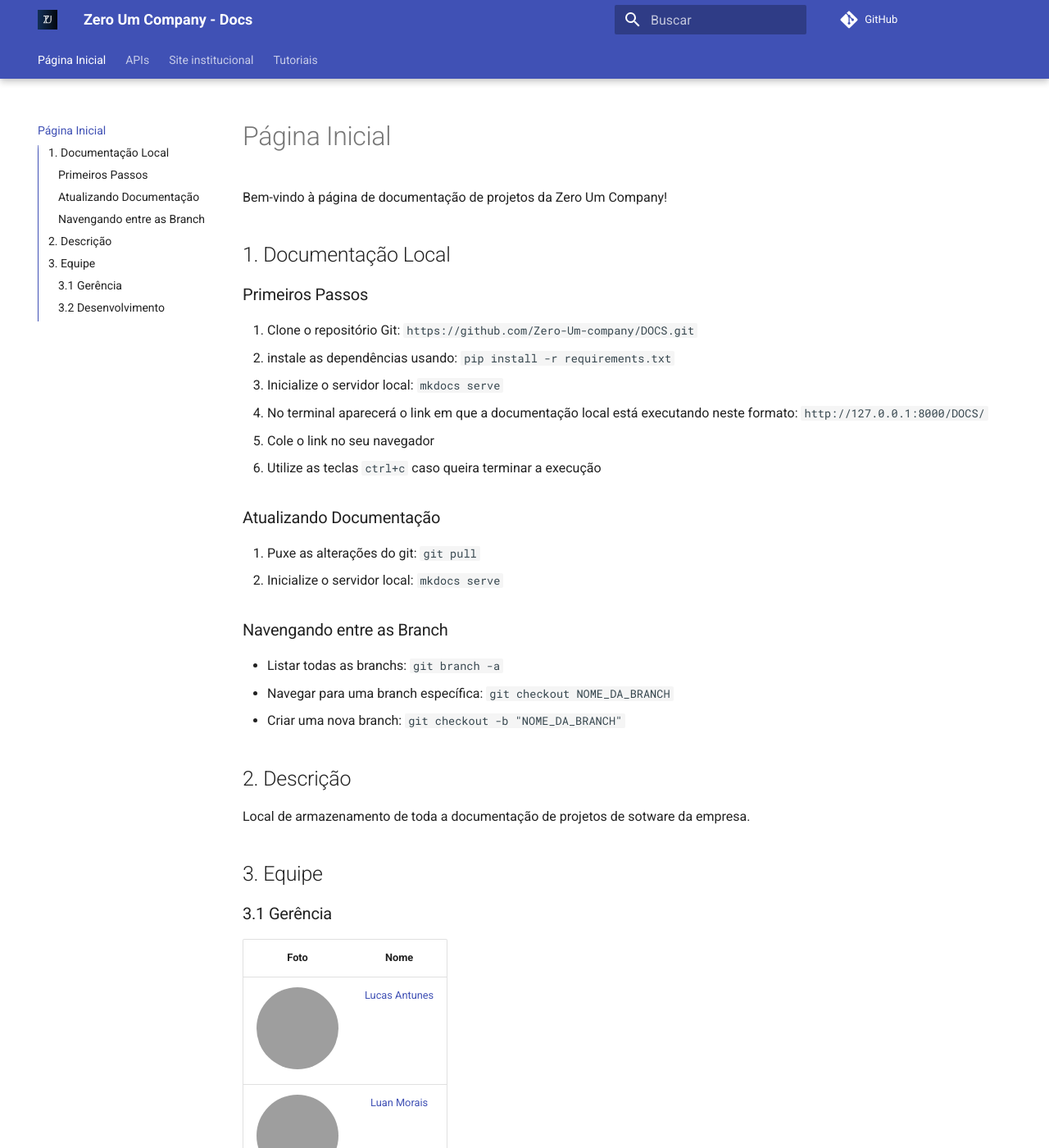
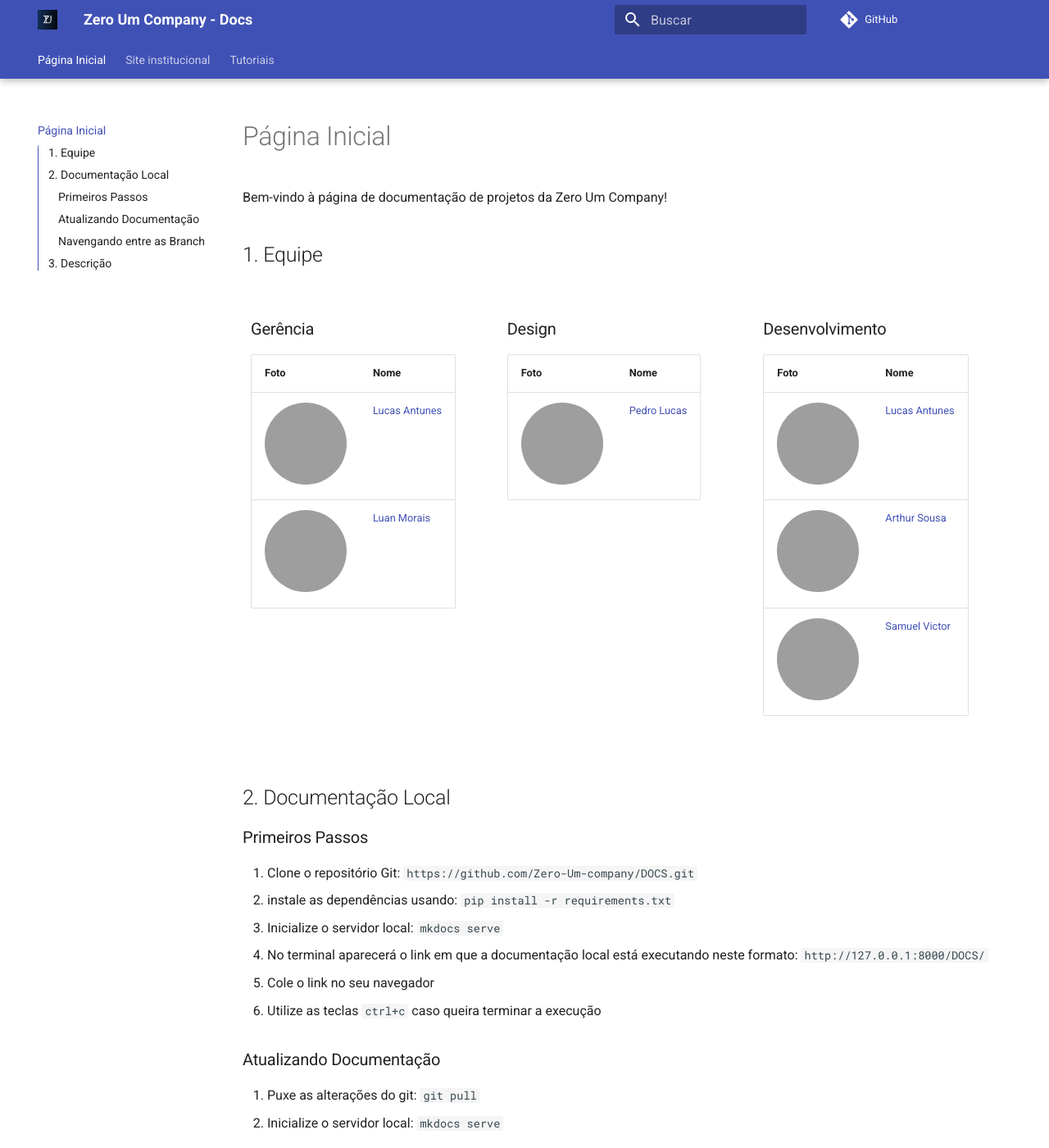
Before and after one commit to Zero-Um-company/DOCS, an MkDocs documentation site: the page built from docs/index.md, in a window 1280 px wide and 1400 px high. Shown: the whole window at 82% size. Built offline with MkDocs 1.6.1 and Material for MkDocs 9.7.7, drawn with Linux system fonts in a browser that asks for light colours; comment, search, counter and statistics services are not loaded; some of the changed text lies outside the part shown; grey boxes are pictures that could not be loaded.

```diff
--- a/docs/index.md
+++ b/docs/index.md
@@ -1,7 +1,67 @@
 # Página Inicial
 Bem-vindo à página de documentação de projetos da Zero Um Company!
 
-## 1. Documentação Local
+## 1. Equipe
+
+<div style="display: flex; justify-content: space-between;">
+
+  <div style="flex: 1; padding: 10px;">
+    <h3>Gerência</h3>
+    <table>
+      <tr>
+        <th>Foto</th>
+        <th>Nome</th>
+      </tr>
+      <tr>
+        <td><a href="https://github.com/LucasGSAntunes"><img style="border-radius: 50%;" width="100px" src="https://github.com/LucasGSAntunes.png"></a></td>
+        <td><a href="https://github.com/LucasGSAntunes">Lucas Antunes</a></td>
+      </tr>
+      <tr>
+        <td><a href="https://github.com/luanmoraisx"><img style="border-radius: 50%;" width="100px" src="https://github.com/luanmoraisx.png"></a></td>
+        <td><a href="https://github.com/luanmoraisx">Luan Morais</a></td>
+      </tr>
+    </table>
+  </div>
+
+  <div style="flex: 1; padding: 10px;">
+    <h3>Design</h3>
+    <table>
+      <tr>
+        <th>Foto</th>
+        <th>Nome</th>
+      </tr>
+      <tr>
+        <td><a href="https://github.com/pedrucax"><img style="border-radius: 50%;" width="100px" src="https://github.com/pedrucax.png"></a></td>
+        <td><a href="https://github.com/pedrucax">Pedro Lucas</a></td>
+      </tr>
+    </table>
+  </div>
+
+  <div style="flex: 1; padding: 10px;">
+    <h3>Desenvolvimento</h3>
+    <table>
+      <tr>
+        <th>Foto</th>
+        <th>Nome</th>
+      </tr>
+      <tr>
+        <td><a href="https://github.com/LucasGSAntunes"><img style="border-radius: 50%;" width="100px" src="https://github.com/LucasGSAntunes.png"></a></td>
+        <td><a href="https://github.com/LucasGSAntunes">Lucas Antunes</a></td>
+      </tr>
+      <tr>
+        <td><a href="https://github.com/artrsousa1"><img style="border-radius: 50%;" width="100px" src="https://github.com/artrsousa1.png"></a></td>
+        <td><a href="https://github.com/artrsousa1">Arthur Sousa</a></td>
+      </tr>
+      <tr>
+        <td><a href="https://github.com/samuelvictorol"><img style="border-radius: 50%;" width="100px" src="https://github.com/samuelvictorol.png"></a></td>
+        <td><a href="https://github.com/samuelvictorol">Samuel Victor</a></td>
+      </tr>
+    </table>
+  </div>
+
+</div>
+
+## 2. Documentação Local
 ### Primeiros Passos
 1. Clone o repositório Git: `https://github.com/Zero-Um-company/DOCS.git`
 1. instale as dependências usando: `pip install -r requirements.txt`
@@ -19,21 +79,6 @@ Bem-vindo à página de documentação de projetos da Zero Um Company!
 - Navegar para uma branch específica: `git checkout NOME_DA_BRANCH`
 - Criar uma nova branch: `git checkout -b "NOME_DA_BRANCH"`
 
-## 2. Descrição
+## 3. Descrição
 
 Local de armazenamento de toda a documentação de projetos de sotware da empresa.
-
-## 3. Equipe
-
-### 3.1 Gerência
-|                                                               Foto                                                               |                        Nome                        |
-| :------------------------------------------------------------------------------------------------------------------------------: | :------------------------------------------------: |
-| [<img style="border-radius: 50%;" width="100px" src="https://github.com/LucasGSAntunes.png">](https://github.com/LucasGSAntunes) | [Lucas Antunes](https://github.com/LucasGSAntunes) |
-|    [<img style="border-radius: 50%;" width="100px" src="https://github.com/luanmoraisx.png">](https://github.com/luanmoraisx)    |   [Luan Morais](https://github.com/luanmoraisx)    |
-|                                                                                                                                  |                                                    |
-
-### 3.2 Desenvolvimento
-|                                                               Foto                                                               |                        Nome                        |
-| :------------------------------------------------------------------------------------------------------------------------------: | :------------------------------------------------: |
-| [<img style="border-radius: 50%;" width="100px" src="https://github.com/LucasGSAntunes.png">](https://github.com/LucasGSAntunes) | [Lucas Antunes](https://github.com/LucasGSAntunes) |
-|     [<img style="border-radius: 50%;" width="100px" src="https://github.com/artrsousa1.png">](https://github.com/artrsousa1)     |   [Arthur Sousa](https://github.com/artrsousa1)    |
```
Also changed, not shown: docs/APIs/Forms_API.md (deleted, +0 -9 lines), docs/APIs/Lead_API.md (deleted, +0 -9 lines), docs/APIs/Login_API.md (deleted, +0 -28 lines), docs/APIs/Produto_API.md (deleted, +0 -9 lines), docs/site_institucional/Arquitetura.md (+1 -1 lines), docs/site_institucional/MVP.md (+3 -3 lines), docs/site_institucional/Projeto.md (+14 -13 lines), docs/assets/Arquitetura.png.
